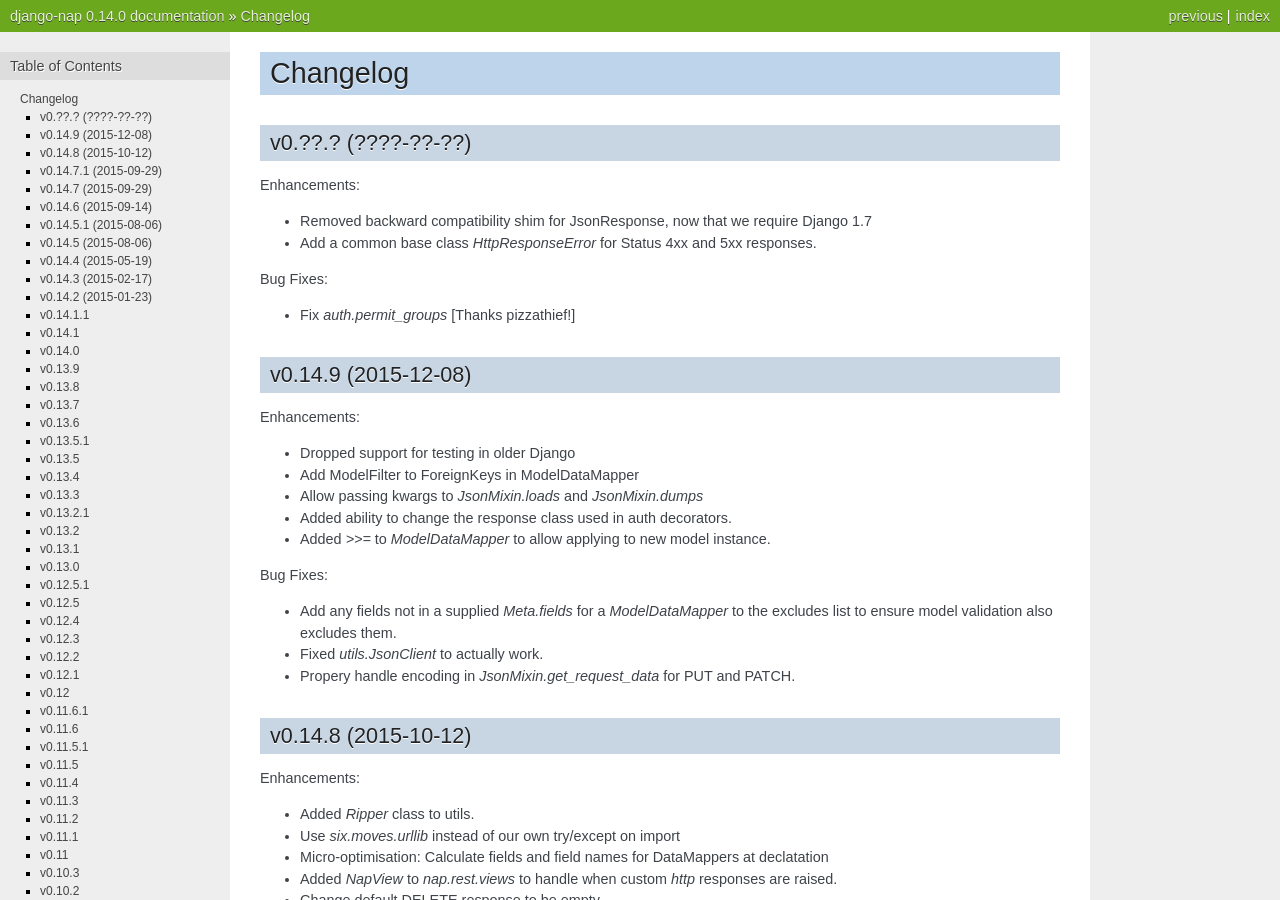
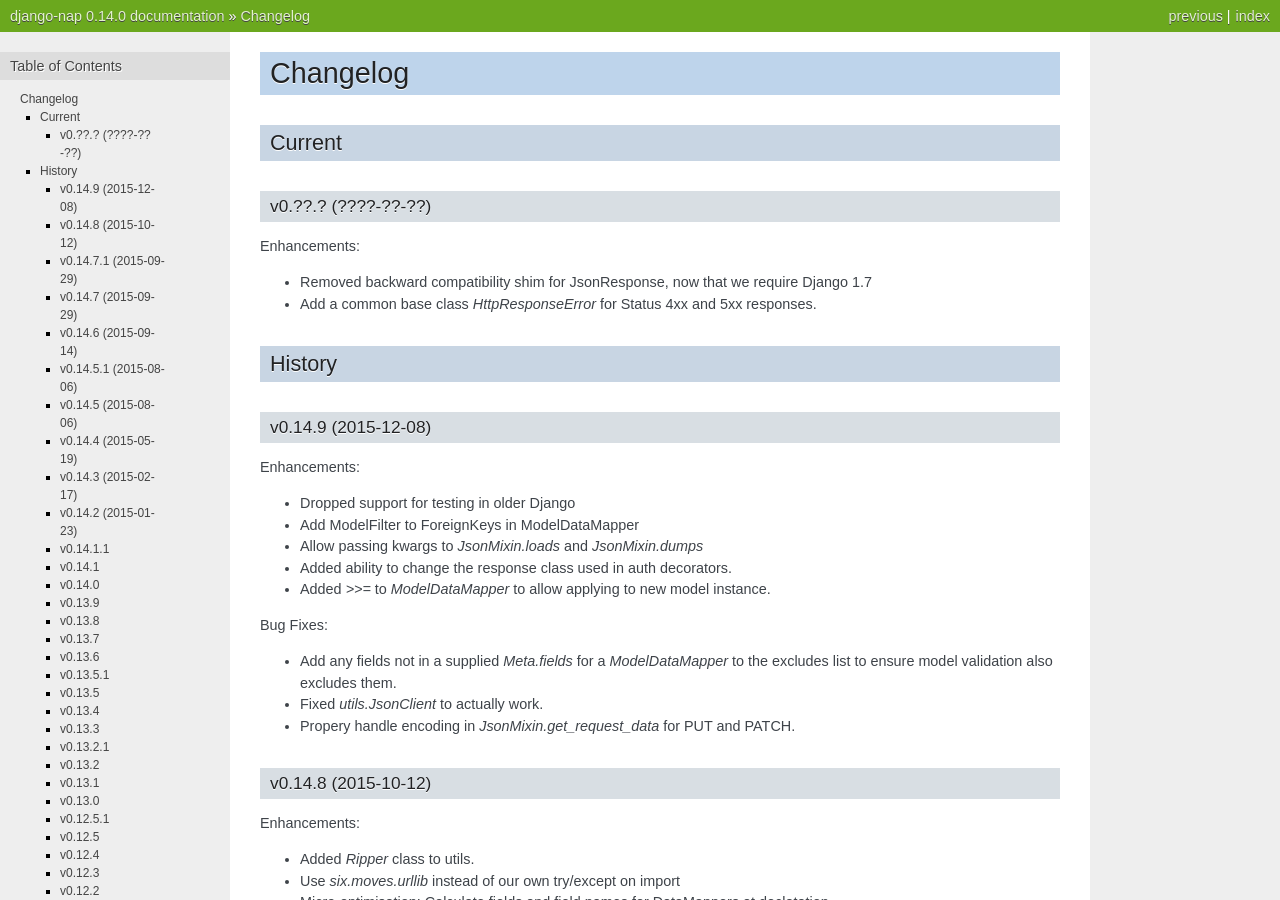
Before and after one commit to funkybob/django-nap, a Sphinx documentation site: the page built from docs/changelog.rst, in a window 1280 px wide and 900 px high. Built offline with Sphinx 7.4.7, drawn with Linux system fonts in a browser that asks for light colours.

Commit message:
Tweak changelog to not eternally grow

```diff
--- a/docs/changelog.rst
+++ b/docs/changelog.rst
@@ -1,6 +1,10 @@
 =========
 Changelog
 =========
+
+-------
+Current
+-------
 
 v0.??.? (????-??-??)
 ====================
@@ -11,9 +15,9 @@
   Django 1.7
 - Add a common base class `HttpResponseError` for Status 4xx and 5xx responses.
 
-Bug Fixes:
-
-- Fix `auth.permit_groups` [Thanks pizzathief!]
+-------
+History
+-------
 
 v0.14.9 (2015-12-08)
 ====================
```
